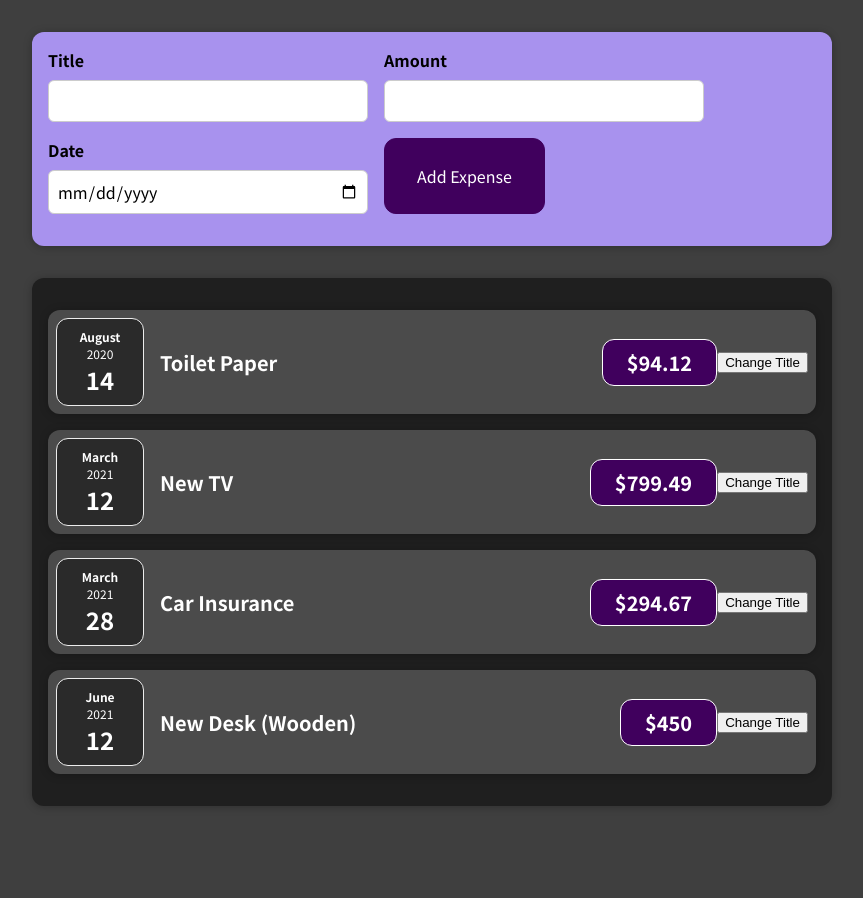
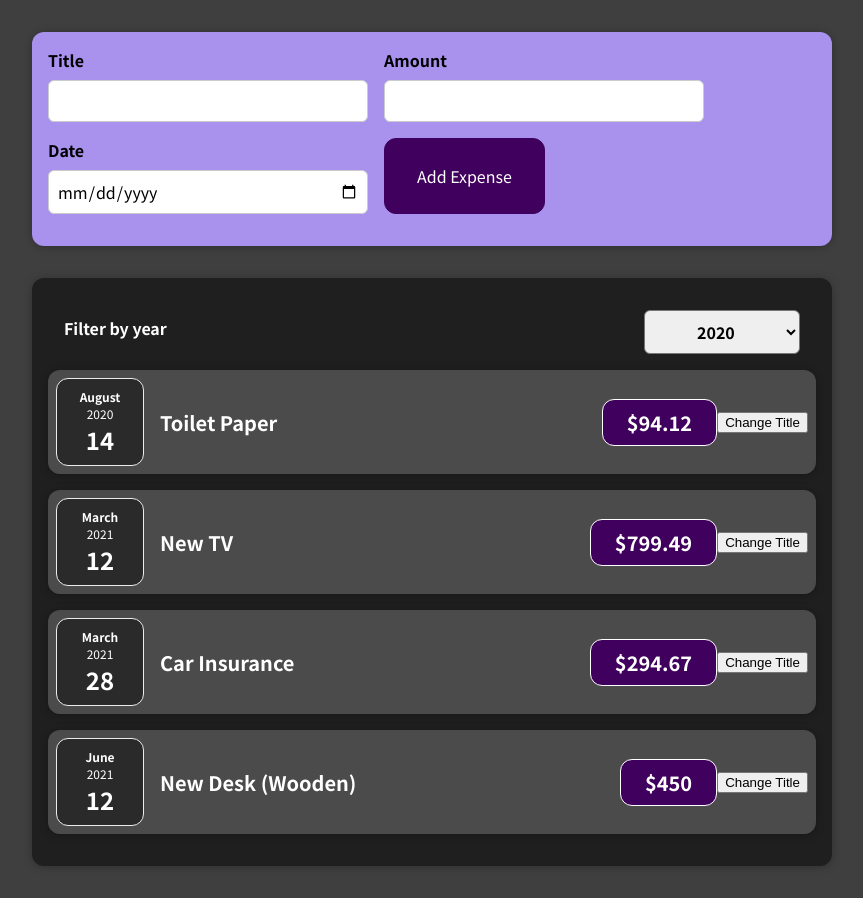
Before and after one commit to Edwardtoonela/react-expense-tracker, a React (Create React App) app: page / in a window 1280 px wide. Shown: the whole page, without its empty margins (208-1071 px from the left). Before the commit the page ends 838 px from the top, so only its background shows below. Built offline with nearby package versions, Linux system fonts and the light colour scheme.

Commit message:
Learned about using states

```diff
--- a/src/components/Expenses/Expenses.js
+++ b/src/components/Expenses/Expenses.js
@@ -1,6 +1,7 @@
-import React, {} from 'react';
+import React, {useState} from 'react';
 
 import ExpenseItem from './ExpenseItem';
+import ExpensesFilter from './ExpensesFilter'
 import Card from '../UI/Card';
 import './Expenses.css';
 
@@ -18,8 +19,18 @@
 }
 */
 function Expenses(props) {
+
+  const [filteredYear, setFilteredYear]= useState('2020');
+
+  const filterChangeHandler = selectedYear => {
+    setFilteredYear(selectedYear);
+  };
+
   return (
+    <div>
       <Card className="expenses">
+        <ExpensesFilter selected= {filteredYear} onChangeFilter = { filterChangeHandler } />
+
         <ExpenseItem
           title={props.items[0].title}
           amount={props.items[0].amount}
@@ -41,6 +52,7 @@
           date={props.items[3].date}
           />
       </Card>
+    </div>
   )
 }
 
--- /dev/null
+++ b/src/components/Expenses/ExpensesFilter.css
@@ -0,0 +1,24 @@
+.expenses-filter {
+  color: white;
+  padding: 0 1rem;
+}
+
+.expenses-filter__control {
+  display: flex;
+  width: 100%;
+  align-items: center;
+  justify-content: space-between;
+  margin: 1rem 0;
+}
+
+.expenses-filter label {
+  font-weight: bold;
+  margin-bottom: 0.5rem;
+}
+
+.expenses-filter select {
+  font: inherit;
+  padding: 0.5rem 3rem;
+  font-weight: bold;
+  border-radius: 6px;
+}
--- /dev/null
+++ b/src/components/Expenses/ExpensesFilter.js
@@ -0,0 +1,25 @@
+import React, {} from 'react';
+
+import './ExpensesFilter.css';
+
+const ExpensesFilter = (props) => {
+  const filterChangeHandler = (event) => {
+    props.onChangeFilter(event.target.value);
+  };
+
+  return (
+    <div className='expenses-filter'>
+      <div className='expenses-filter__control'>
+        <label>Filter by year</label>
+        <select value = {props.selected} onChange={filterChangeHandler}>
+          <option value='2022'>2022</option>
+          <option value='2021'>2021</option>
+          <option value='2020'>2020</option>
+          <option value='2019'>2019</option>
+        </select>
+      </div>
+    </div>
+  );
+};
+
+export default ExpensesFilter;
```
Also changed, not shown: 1 other file (tests, documents, lock files or other folders). Lines whose indentation alone changed are shown as unchanged.
